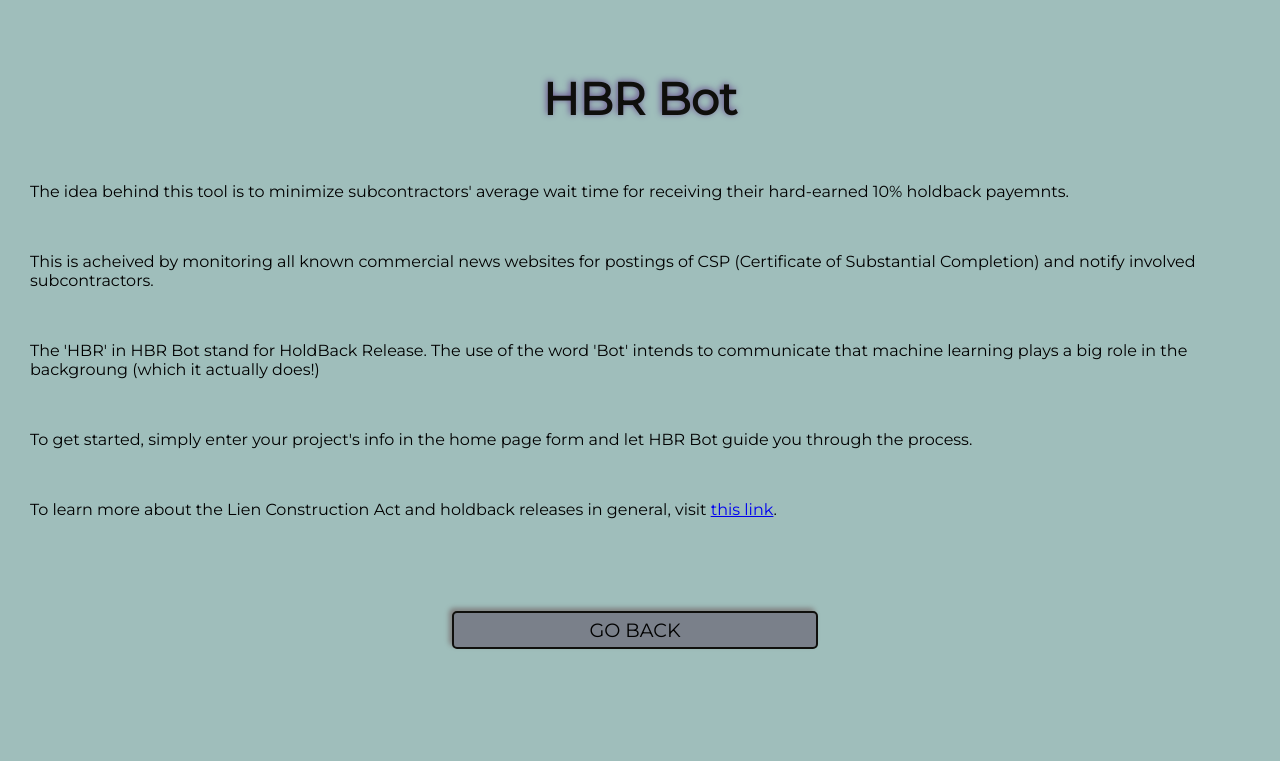
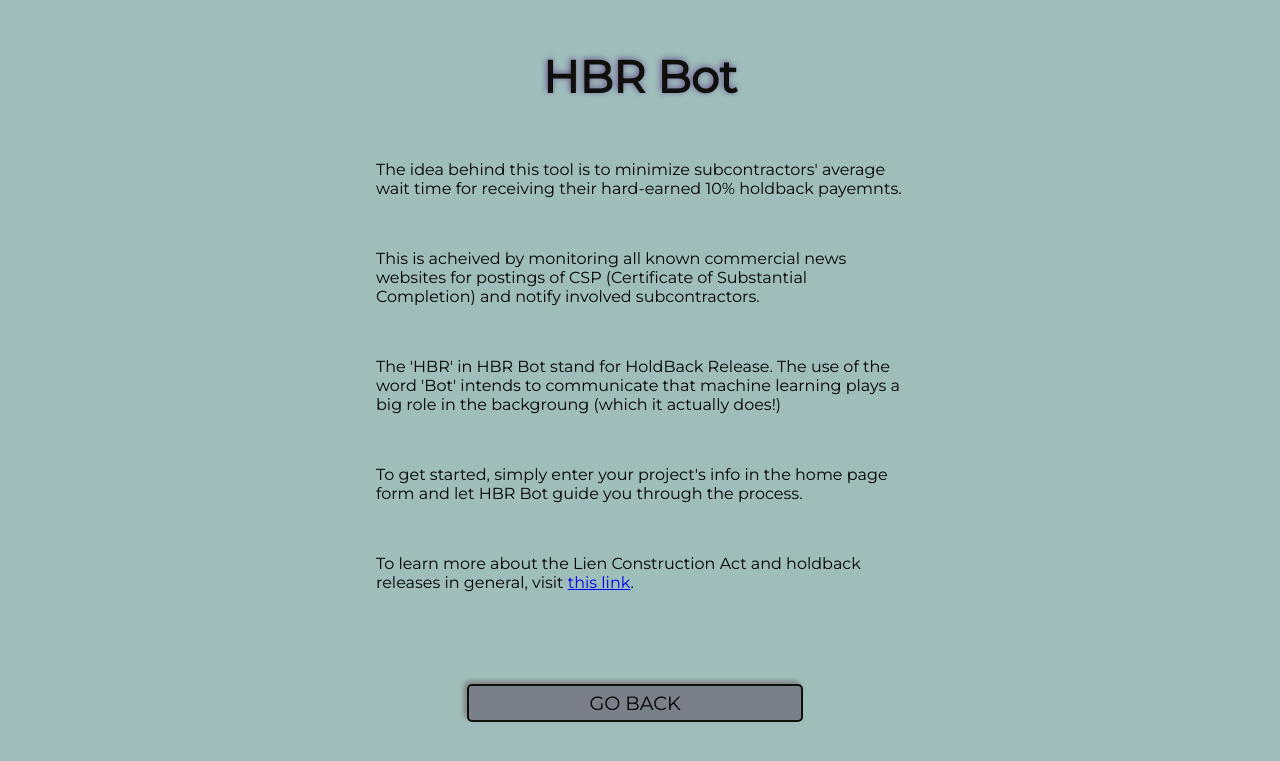
Before and after one commit to confirmationbias616/certificate_checker, a Flask app: page /about in a window 1280 px wide. Shown: the top 761 px of the page. Run offline with Flask 2, Linux system fonts and the light colour scheme.

Commit message:
Style Update

```diff
--- a/static/style.css
+++ b/static/style.css
@@ -10,7 +10,8 @@
       background-color: var(--background);
       font-family: 'Montserrat', sans-serif;
       font-size: 100%;
-      margin:30px;
+      margin-left:80px;
+      margin-right:80px;
     }
     h2 {
       font-family: 'Montserrat', sans-serif;
@@ -34,6 +35,11 @@
       font-family: 'Montserrat', sans-serif;
       font-size: 100%;
       padding-left: 1%;
+    }
+    P.blocktext {
+      margin-left: auto;
+      margin-right: auto;
+      width: 33em
     }
     input[id=large_button]:hover {
       box-shadow: -3px -3px 6px var(--highlight);
--- a/templates/about.html
+++ b/templates/about.html
@@ -9,32 +9,34 @@
 <body>
     {% block body %}
     <br><br>
-    <p>
+    <div>
+        <P class="blocktext">
             The idea behind this tool is to minimize subcontractors' average wait
             time for receiving their hard-earned 10% holdback payemnts.
-    </p>
+        </P>
         <br>
-    <p>
+        <P class="blocktext">
             This is acheived by monitoring all known commercial news websites for
             postings of CSP (Certificate of Substantial Completion) and notify
             involved subcontractors.
-    </p>
+        </P>
         <br>
-    <p>
+        <P class="blocktext">
             The 'HBR' in HBR Bot stand for HoldBack Release. The use of the
             word 'Bot' intends to communicate that machine learning plays a big role
             in the backgroung (which it actually does!)
-    </p>
+        </P>
         <br>
-    <p>
+        <P class="blocktext">
             To get started, simply enter your project's info in the home page form
             and let HBR Bot guide you through the process.
-    </p>
+        </P>
         <br>
-    <p>
+        <P class="blocktext">
             To learn more about the Lien Construction Act and holdback releases in
             general, visit <a href="https://www.ontario.ca/laws/statute/90c30">this link<a>.</a>
-    </p>
+        </P>
+    </div>
     <br><br>
     {% endblock %}
 </body>
--- a/templates/already_matched.html
+++ b/templates/already_matched.html
@@ -8,12 +8,12 @@
 </head>
 <body>
     {% block body %}
-    <h3 align=center>
+    <P class="blocktext">
         <br><br>
         Project #{{ job_number }} has been previously matched.
         <br><br>
         This was the <a id="cert_url" href="{{ link }}" value='{{ link }}'>certificate</a>.
-    </h3>
+    </P>
     {% endblock %}
 </body>
 </html>
--- a/templates/nothing_yet.html
+++ b/templates/nothing_yet.html
@@ -8,13 +8,13 @@
 </head>
 <body>
     {% block body %}
-    <h4 align=center>
+    <P class="blocktext">
       No corresponding certificates in recent
       history were found as a match for project #{{job_number}}.
       Going forward, the Daily Commercial News website will be
       scraped on a daily basis in search of your project.
       HBR Bot will notify you if a potential match comes up.
-    </h4>
+    </P>
     {% endblock %}
 </body>
 </html>
--- a/templates/potential_match.html
+++ b/templates/potential_match.html
@@ -8,12 +8,12 @@
 </head>
 <body>
     {% block body %}
-    <h3 align=center>
+    <P class="blocktext">
         <br><br>
         There's a potential match for project #{{ job_number }}!
         <br><br>
         Go have a look at the <a id="cert_url" href="{{ base_url+url_key }}" value='{{ base_url+url_key }}'>certificate</a>.
-    </h3>
+    </P>
     <div align=center>
       <br>
       <div display=block>
--- a/templates/update.html
+++ b/templates/update.html
@@ -8,7 +8,7 @@
 </head>
 <body>
     {% block body %}
-    <h4 align=center>
+    <P class="blocktext">
       {% if recorded_change %}
         Your change to project #{{ job_number }} was successfully recorded.
         These updated details will be used for future matching.
@@ -17,7 +17,7 @@
         Project #{{ job_number }} was previously logged and no changes have been detected.
         HBR Bot will keep looking for potential matches on a daily basis.
       {% endif %}
-    </h4>
+    </P>
     {% endblock %}
 </body>
 </html>
```
Also changed, not shown: templates/signup_confirmation.html (+7 -7 lines), templates/summary_table.html (+5 -5 lines), templates/thanks_for_feedback.html (+4 -4 lines). Lines whose indentation alone changed are shown as unchanged.
